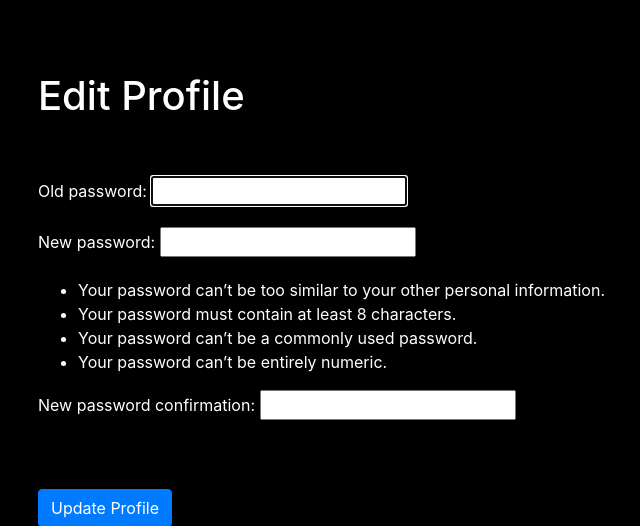
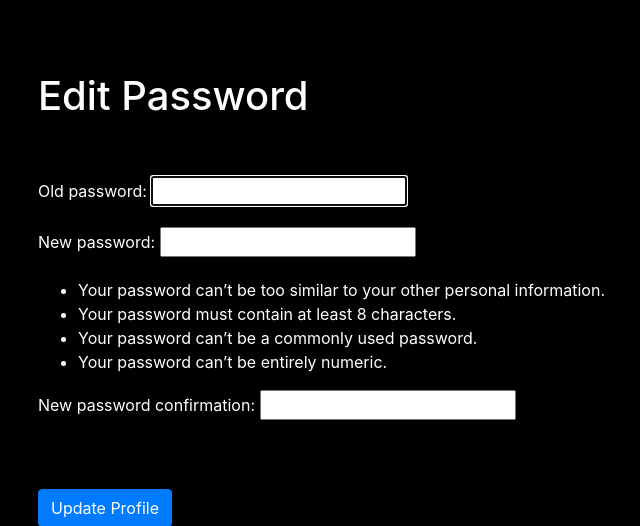
Before and after one commit to SentinelError/clubmanager, a Django app: page /password/ in a window 1280 px wide. Shown: the part 56-582 px from the top of the page, without its empty margins (62-702 px from the left). Run offline with Django 4.2, Linux system fonts and the light colour scheme; some libraries are stand-ins or nearby versions.

Commit message:
commit 16 Decoration updates

```diff
--- a/Project2/App2/templates/App2/passwordchange.html
+++ b/Project2/App2/templates/App2/passwordchange.html
@@ -17,7 +17,7 @@
 
 <!--Edit User-->
 	<div class="container py-5">
-	    <h1 id="header">Edit Profile</h1>
+	    <h1 id="header">Edit Password</h1>
 			<br/><br/>
 	    	<form action='' method="POST" class="frm">
 		    	{% csrf_token %}
--- a/Project2/App2/templates/App2/venues.html
+++ b/Project2/App2/templates/App2/venues.html
@@ -2,7 +2,7 @@
 <html lang="en">
 <head>
     <meta charset="UTF-8">
-    <title>events</title>
+    <title>Venues</title>
 </head>
 <body>
 
--- a/Project2/App2/views.py
+++ b/Project2/App2/views.py
@@ -71,7 +71,7 @@ def changepassword(request):
         if form.is_valid():
             user = form.save()
             update_session_auth_hash(request, form.user)
-            messages.success(request, ("Registration successful."))
+            messages.success(request, ("Password Change successful."))
             return HttpResponseRedirect("/")
     else:
         form = PasswordChangeForm(user=request.user)
```
Also changed, not shown: Project2/db.sqlite3.
